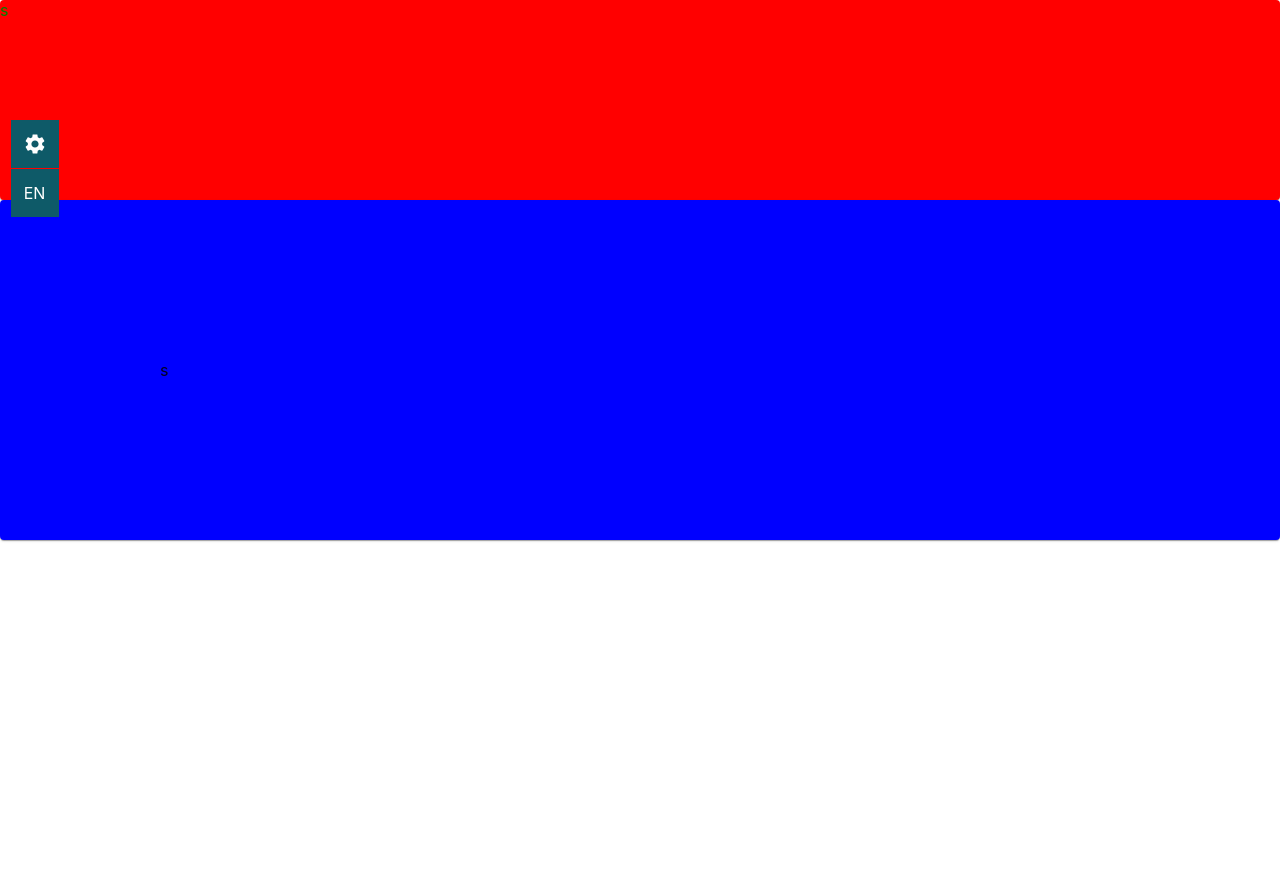
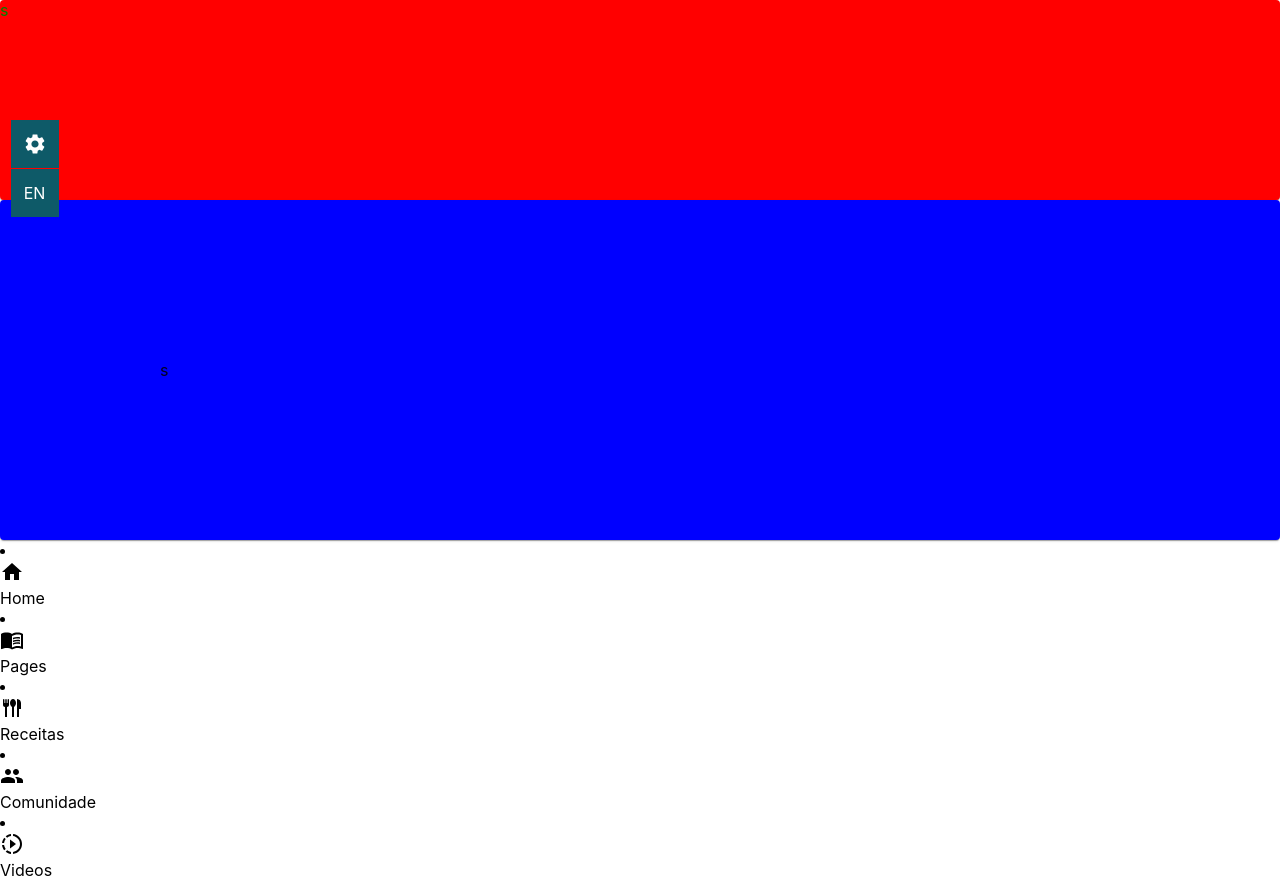
Before and after one commit to camotio022/app-receitas, a React (Vite) app: page / in a window 1280 px wide. Before the commit the page ends 800 px from the top, so only its background shows below. Built offline with nearby package versions, Linux system fonts and the light colour scheme.

Commit message:
como tratar cada link

```diff
--- a/src/pages/HomePage/index.jsx
+++ b/src/pages/HomePage/index.jsx
@@ -42,17 +42,15 @@ const links = [
 ]
 export const Links = ({ name, icon, onclick, handlePages }) => {
     const onClick = () => {
-        if (onclick == 'home') {
-            handlePages()
-        }
+        handlePages(name)
     }
 
     return (
         <>
-            <ItemLi onClick={onClick}>
+            <li onClick={onClick}>
                 <div className="icon_li">{icon}</div>
                 <div className="name_li">{name}</div>
-            </ItemLi>
+            </li>
 
         </>
     )
@@ -64,18 +62,31 @@ export const Links = ({ name, icon, onclick, handlePages }) => {
 
 export const HomePage = () => {
 
+    const handlePages = (name)=> {
+        switch(name) {
+            case 'Home':
+                alert('Home')
+                break
+            case 'Pages':
+                    console.log('Pages')
+                    break
+            default:
+                break
+
+        }
+    }
     return (
         <>
         <Card active="true"/>
         <Card active="false"/>
+        {links.map((i) => {
+            return (<Links key={i.name} {...i} handlePages={handlePages} />)
+        })}
             {/* <ContainerAll>
                 <div className="side_bar">
                     <Container>
                         <Title>Home</Title>
                         <div className="menu">
-                            {links.map((i) => {
-                                return (<Links key={i.name} {...i} />)
-                            })}
                         </div>
                     </Container>
                 </div>
```
